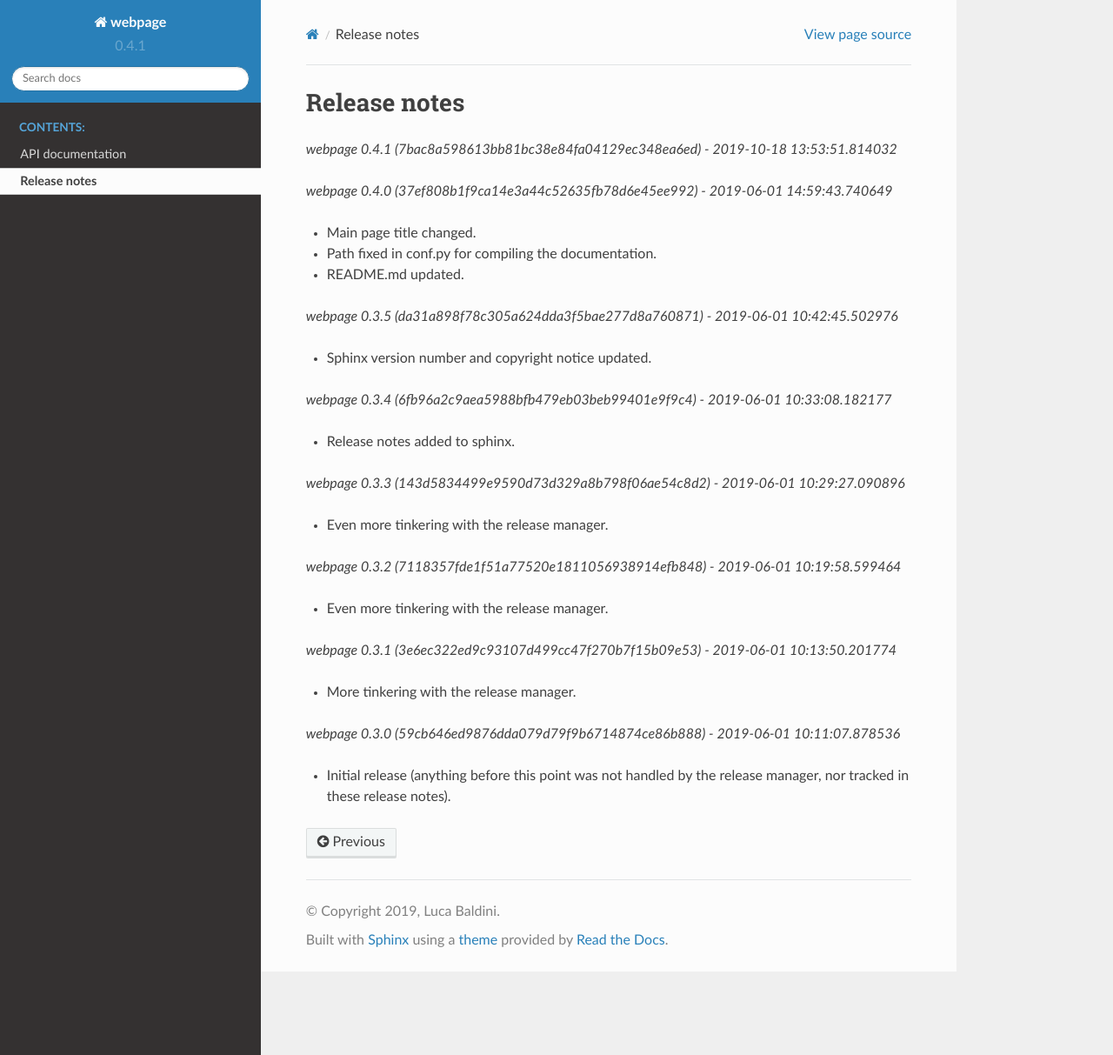
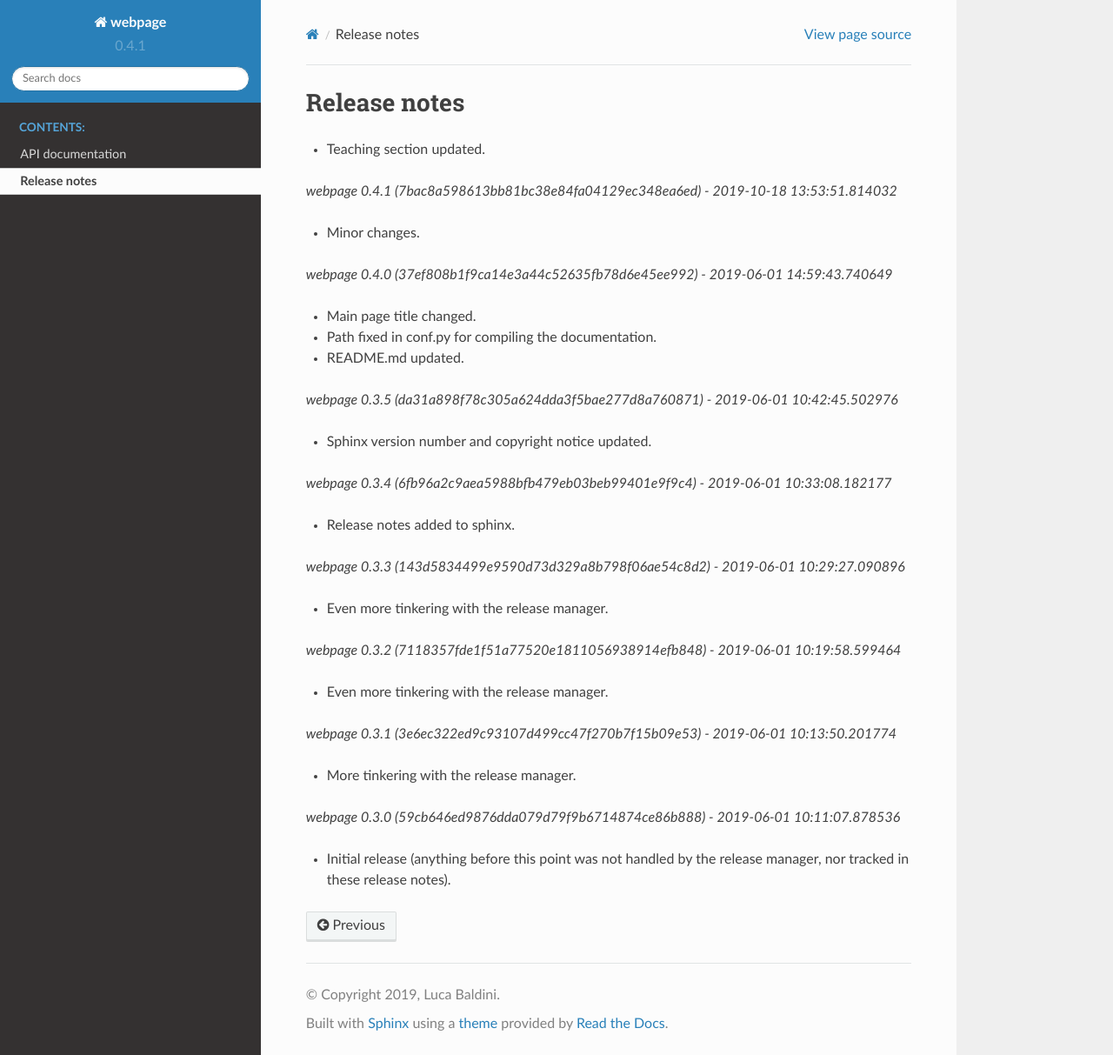
Before and after one commit to lucabaldini/webpage, a Sphinx documentation site: the page built from docs/release_notes.rst, in a window 1280 px wide and 1213 px high. Shown: the whole window at 87% size. Built offline with Sphinx 7.4.7 and the Read the Docs theme 2.0.0, drawn with Linux system fonts in a browser that asks for light colours.

Commit message:
Updated release notes.

```diff
--- a/docs/release_notes.rst
+++ b/docs/release_notes.rst
@@ -1,8 +1,13 @@
 Release notes
 =============
 
+* Teaching section updated.
+
 
 *webpage 0.4.1 (7bac8a598613bb81bc38e84fa04129ec348ea6ed) - 2019-10-18 13:53:51.814032*
+
+* Minor changes.
+
 
 *webpage 0.4.0 (37ef808b1f9ca14e3a44c52635fb78d6e45ee992) - 2019-06-01 14:59:43.740649*
 
```
